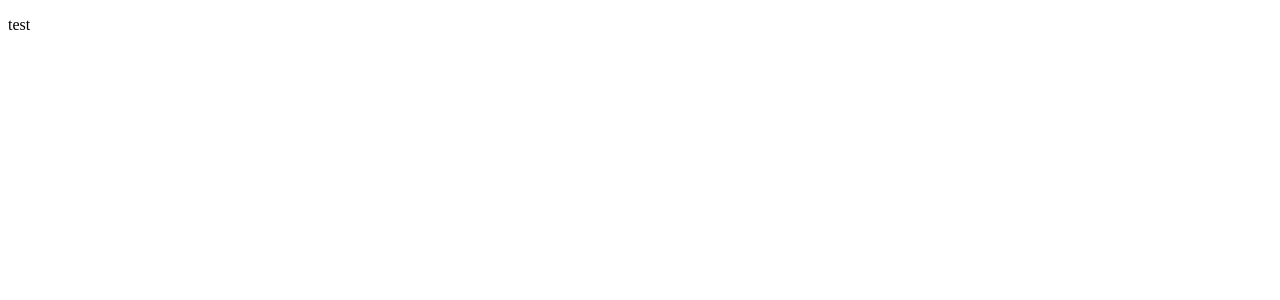
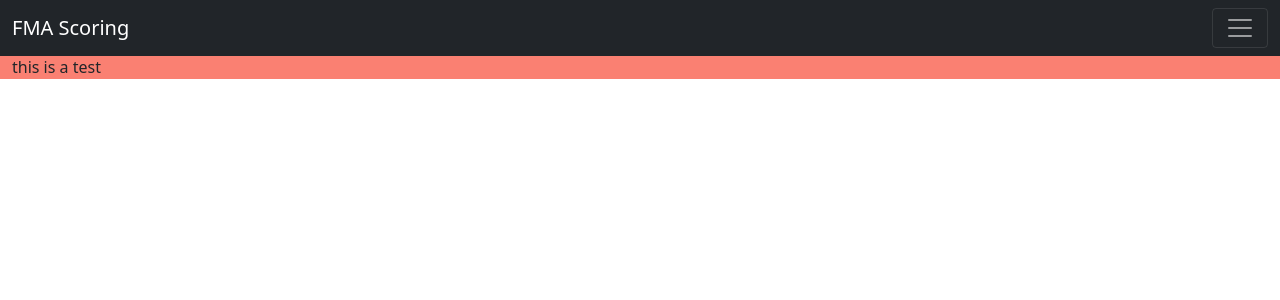
Before and after one commit to muhdarifrawi/20220313-Fma-Scoring, a Vue app: page / in a window 1280 px wide. Shown: the top 300 px of the page. Built offline with nearby package versions, Linux system fonts and the light colour scheme.

Commit message:
Added navbar and sample text: - Navbar is fixed to top. - Need to add on navbar to collapse 	once link has been clicked. - Added custom top margin to sample 	text so that it doesn't get 	covered by navbar,

```diff
--- a/package.json
+++ b/package.json
@@ -8,6 +8,7 @@
     "lint": "vue-cli-service lint"
   },
   "dependencies": {
+    "bootstrap": "^5.1.3",
     "core-js": "^3.6.5",
     "vue": "^3.0.0"
   },
--- a/src/App.vue
+++ b/src/App.vue
@@ -1,13 +1,16 @@
 <template>
+  <Navbar></Navbar>
   <Main></Main>
 </template>
 
 <script>
+import Navbar from './components/Navbar.vue'
 import Main from './components/Main.vue'
 
 export default {
   name: 'App',
   components: {
+    Navbar,
     Main
   }
 }
--- a/src/components/Main.vue
+++ b/src/components/Main.vue
@@ -1,5 +1,9 @@
 <template>
-    <p>{{test}}</p>
+    <div class="container-fluid custom-top-buffer">
+        <p>
+            this is a test
+        </p>
+    </div>
 </template>
 <script>
 export default {
@@ -12,5 +16,8 @@ export default {
 }
 </script>
 <style>
-
+    .custom-top-buffer{
+        margin-top:55px;
+        background: salmon;
+    }
 </style>
--- /dev/null
+++ b/src/components/Navbar.vue
@@ -0,0 +1,38 @@
+<template>
+  <nav class="navbar fixed-top navbar-dark bg-dark">
+    <div class="container-fluid">
+      <a class="navbar-brand" href="#">FMA Scoring</a>
+      <button
+        class="navbar-toggler"
+        type="button"
+        data-bs-toggle="collapse"
+        data-bs-target="#navbarText"
+        aria-controls="navbarText"
+        aria-expanded="false"
+        aria-label="Toggle navigation"
+      >
+        <span class="navbar-toggler-icon"></span>
+      </button>
+      <div class="collapse navbar-collapse" id="navbarText">
+        <ul class="navbar-nav me-auto mb-2 mb-lg-0">
+          <li class="nav-item">
+            <a class="nav-link active" aria-current="page" href="#">Administration and Scoring</a>
+          </li>
+          <li class="nav-item">
+            <a class="nav-link" href="#">Intervention</a>
+          </li>
+          <li class="nav-item">
+            <a class="nav-link" href="#">Brochures</a>
+          </li>
+        </ul>
+      </div>
+    </div>
+  </nav>
+</template>
+<script>
+export default {
+  name: "Navbar",
+};
+</script>
+<style>
+</style>
--- a/src/main.js
+++ b/src/main.js
@@ -1,4 +1,8 @@
 import { createApp } from 'vue'
 import App from './App.vue'
+// Added to run Bootstrap 5
+import "bootstrap/dist/css/bootstrap.css"
+import "bootstrap"
+
 
 createApp(App).mount('#app')
```
Also changed, not shown: 1 other file (tests, documents, lock files or other folders).
